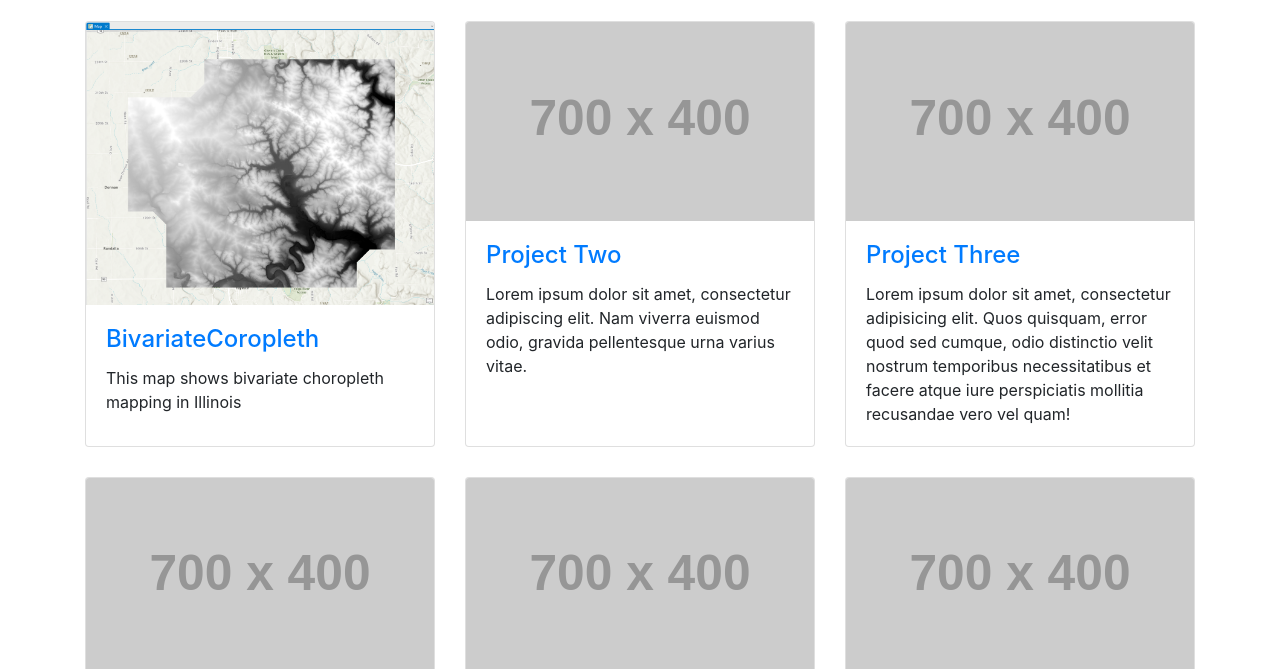
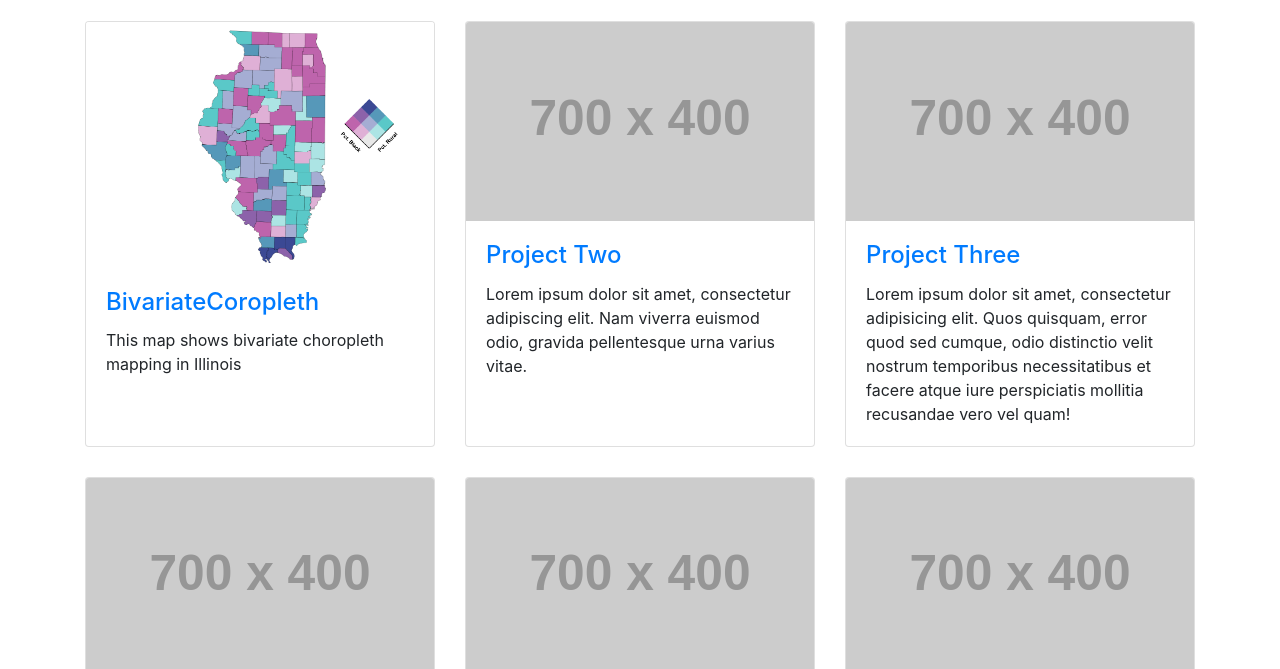
Before and after one commit to geog3540/blbird, a website: page index.html in a window 1280 px wide. Shown: the part 131-800 px from the top of the page. Drawn offline with Linux system fonts and the light colour scheme; placeholder pictures from the web are drawn by us.

Commit message:
Lab1 to Github

```diff
--- a/index.html
+++ b/index.html
@@ -59,7 +59,7 @@
       <div class="row">
         <div class="col-lg-4 col-sm-6 portfolio-item">
           <div class="card h-100">
-            <a href="#"><img class="card-img-top" src="Images/1.png" alt=""></a>
+            <a href="#"><img class="card-img-top" src="Images/Lab1.png" alt=""></a>
             <div class="card-body">
               <h4 class="card-title">
                 <a href="#">BivariateCoropleth</a>
```
Also changed, not shown: Images/1.png (deleted), Images/Lab1.png (added).
